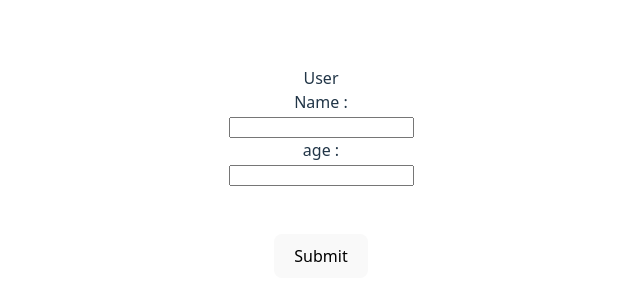
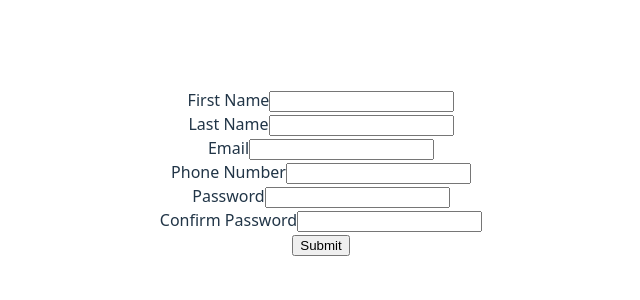
Before and after one commit to vickyit/react-class, a React (Vite) app: page / in a window 1280 px wide. Shown: the part 228-528 px from the top of the page, without its empty margins (319-959 px from the left). Built offline with nearby package versions, Linux system fonts and the light colour scheme.

Commit message:
form react hook form with api

```diff
--- a/package.json
+++ b/package.json
@@ -12,6 +12,7 @@
   "dependencies": {
     "react": "^19.2.0",
     "react-dom": "^19.2.0",
+    "react-hook-form": "^7.69.0",
     "react-router-dom": "^7.10.1"
   },
   "devDependencies": {
--- a/src/App.jsx
+++ b/src/App.jsx
@@ -1,5 +1,6 @@
  import './App.css'
 import Product from './Products/Product'
+import Register from './Register'
 import User from './User'
 
 
@@ -9,10 +10,7 @@ function App() {
   return (
     <>
 
-    <User/>
-    {/* <Product/> */}
-
-
+    <Register/>
     </>
   )
 }
--- /dev/null
+++ b/src/Register.jsx
@@ -0,0 +1,73 @@
+ import React from 'react'
+import { useForm } from 'react-hook-form'
+
+ export default function Register() {
+
+   const {
+    register,
+    handleSubmit,
+    watch,
+    formState:{errors}
+   }= useForm();
+
+  const password =watch('password');
+
+
+
+  const onSubmit= async (data)=>{
+     const response =await fetch("https://apistudent.codedonor.in/api/user/register",{
+      method:"POST",
+       headers:{
+        "content-type":"application/json"
+       },
+       body:JSON.stringify(
+          data
+       )
+     });
+      const result = await response.json();
+       console.log(result);
+  }
+
+   return (
+     <div>
+      <form onSubmit={handleSubmit(onSubmit)}>
+        <label>First Name</label>
+        <input  {...register('firstName',{
+          required:"FirstName is Required!",
+          minLength:{
+            value:4,
+            message:'First Name must be greater then or equal 4 '
+          },
+          maxLength:{
+            value:10,
+            message:'First Name must be less then or equal to 10'
+          }
+        } )} />
+         {errors.firstName && <span>{errors.firstName.message}</span> }
+         <br/>
+
+        <label> Last Name</label>
+        <input  {...register('lastName')}  /> <br/>
+
+        <label>Email</label>
+        <input  {...register('email')}/> <br/>
+
+        <label>Phone Number</label>
+        <input  {...register('phoneNumber')} /> <br/>
+
+        <label>Password</label>
+        <input  {...register('password')}/> <br/>
+
+        <label>Confirm Password</label>
+        <input  {...register('confirmPassword',{
+          validate:value =>value ==password ||'Password not match'
+        })}/>
+        {errors.confirmPassword && <span> {errors.confirmPassword.message} </span>}
+         <br/>
+        <input type='Submit'/>
+       </form>
+
+     </div>
+
+   )
+ }
```
Also changed, not shown: 1 other file (tests, documents, lock files or other folders).
